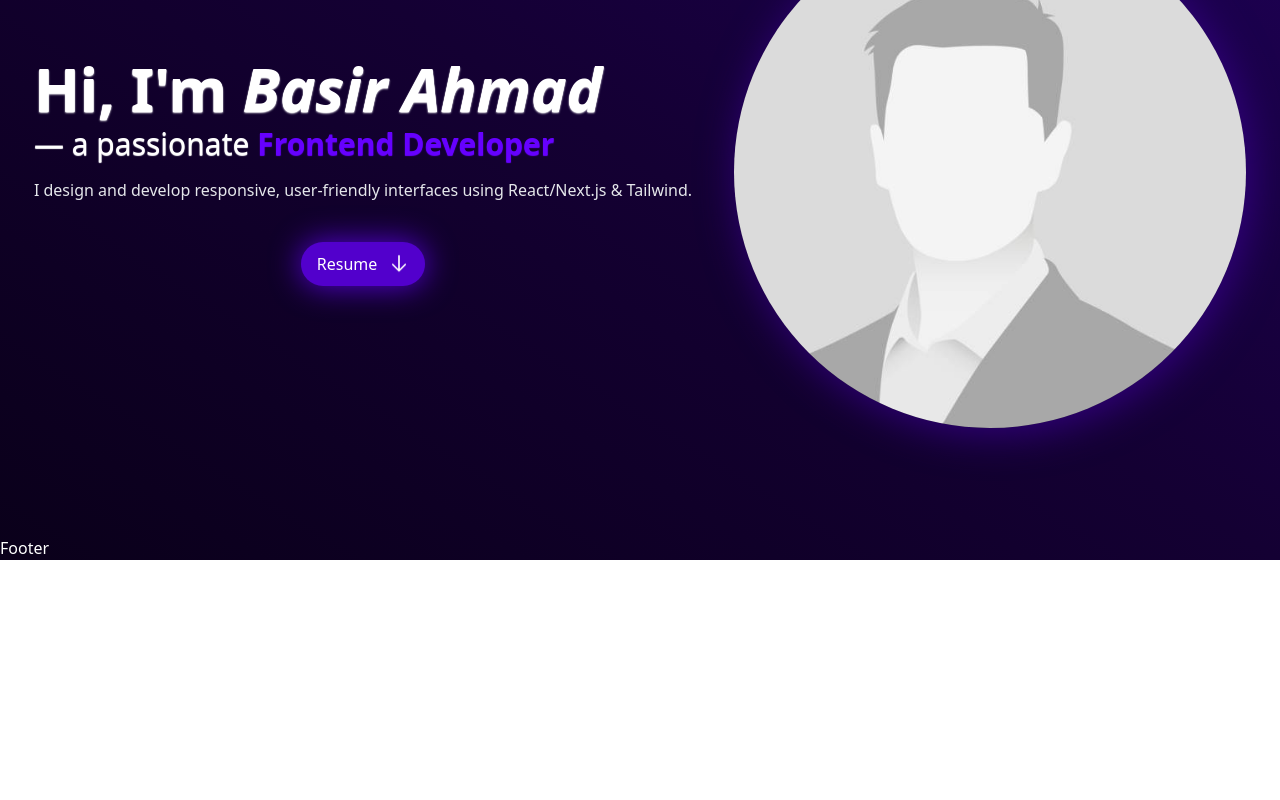
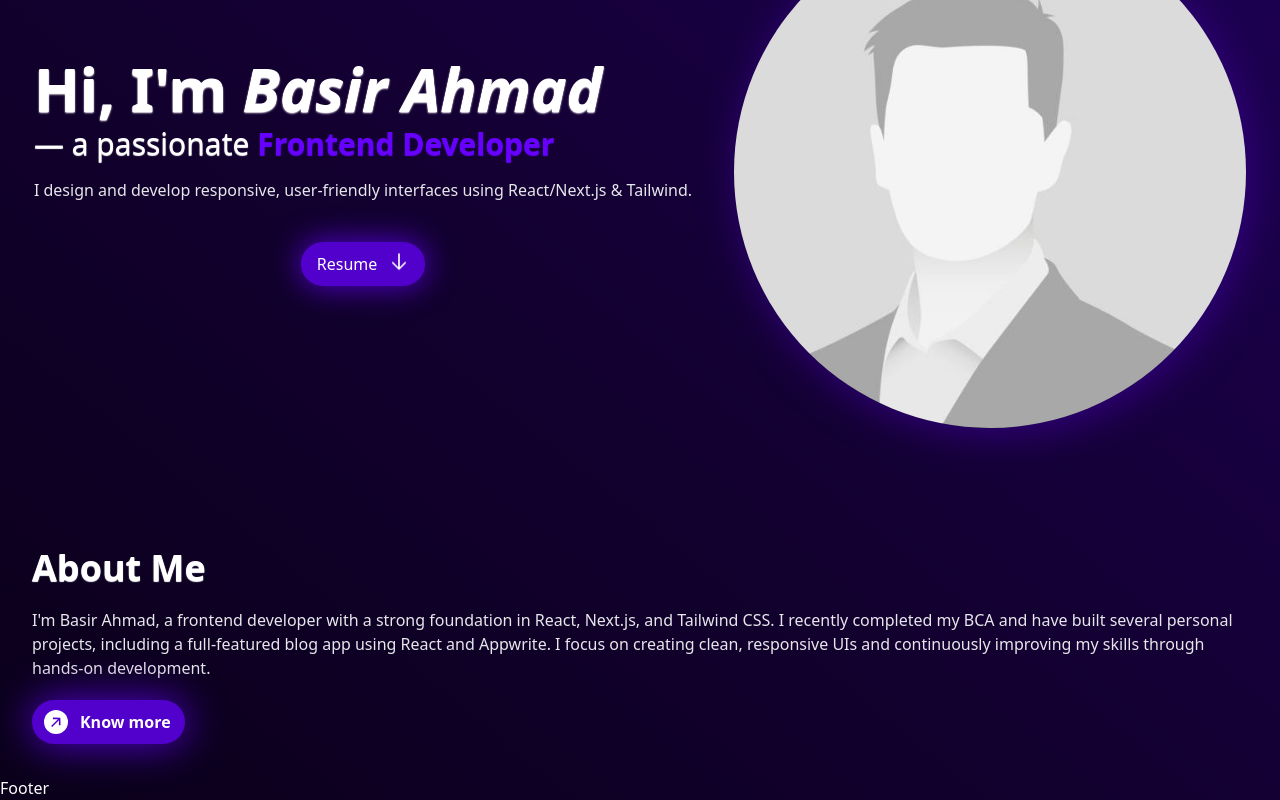
Before and after one commit to thebeliever1812/personal-portfolio, a Next.js app: page / in a window 1280 px wide. Shown: the part 240-1040 px from the top of the page. Before the commit the page ends 800 px from the top, so only its background shows below. Built offline with nearby package versions, Linux system fonts and the light colour scheme.

Commit message:
CTA button , created different home page section folder in which im creating sections for homepage, Hero section and about me section completed

```diff
--- /dev/null
+++ b/app/components/CTAButton.tsx
@@ -0,0 +1,49 @@
+import Link from 'next/link'
+import React from 'react'
+
+interface Props {
+    path: string
+    children: React.ReactNode
+}
+
+const CTAButton: React.FC<Props> = ({ path, children }) => {
+    return (
+        <Link href={path}>
+            <button className="relative inline-flex items-center gap-3 font-semibold text-white whitespace-nowrap rounded-full pr-3.5 pl-3 py-2.5 bg-[#5200cc] hover:bg-black transition-colors duration-300 overflow-hidden group shadow-[0_0_40px_1px_#5200cc] active:bg-black">
+                {/* Icon wrapper */}
+                <span className="relative w-6 h-6 grid place-items-center flex-shrink-0 rounded-full bg-white text-[#5200cc] transition-colors duration-300 group-hover:text-black overflow-hidden group-active:text-black">
+                    {/* Main icon */}
+                    <svg
+                        viewBox="0 0 14 15"
+                        fill="none"
+                        xmlns="http://www.w3.org/2000/svg"
+                        className="absolute transition-transform duration-300 group-hover:translate-x-[150%] group-hover:-translate-y-[150%]"
+                        width="10"
+                    >
+                        <path
+                            d="M13.376 11.552l-.264-10.44-10.44-.24.024 2.28 6.96-.048L.2 12.56l1.488 1.488 9.432-9.432-.048 6.912 2.304.024z"
+                            fill="currentColor"
+                        />
+                    </svg>
+
+                    {/* Copy icon */}
+                    <svg
+                        viewBox="0 0 14 15"
+                        fill="none"
+                        xmlns="http://www.w3.org/2000/svg"
+                        className="absolute translate-x-[-150%] translate-y-[150%] transition-transform duration-300 delay-100 group-hover:translate-x-0 group-hover:translate-y-0 "
+                        width="10"
+                    >
+                        <path
+                            d="M13.376 11.552l-.264-10.44-10.44-.24.024 2.28 6.96-.048L.2 12.56l1.488 1.488 9.432-9.432-.048 6.912 2.304.024z"
+                            fill="currentColor"
+                        />
+                    </svg>
+                </span>
+                {children}
+            </button>
+        </Link>
+    )
+}
+
+export default CTAButton
--- /dev/null
+++ b/app/components/HomePageSections/AboutMeSection.tsx
@@ -0,0 +1,17 @@
+import React from 'react'
+import {CTAButton} from '../index'
+
+const AboutMeSection: React.FC = () => {
+    return (
+        <section className='about-me-section w-full space-y-5'>
+            <h1 className='text-3xl lg:text-4xl font-semibold text-shadow-xs text-shadow-current'>About Me</h1>
+            <p className='text-gray-200'>I&apos;m Basir Ahmad, a frontend developer with a strong foundation in React, Next.js, and Tailwind CSS. I recently completed my BCA and have built several personal projects, including a full-featured blog app using React and Appwrite. I focus on creating clean, responsive UIs and continuously improving my skills through hands-on development.</p>
+
+            <CTAButton path="/about">
+                Know more
+            </CTAButton>
+        </section>
+    )
+}
+
+export default AboutMeSection
--- a/app/components/HomePageSections/index.ts
+++ b/app/components/HomePageSections/index.ts
@@ -1,2 +1,4 @@
 import HeroSection from "./HeroSection";
-export { HeroSection };
+import AboutMeSection from "./AboutMeSection";
+
+export { HeroSection, AboutMeSection };
--- a/app/components/index.ts
+++ b/app/components/index.ts
@@ -1,3 +1,4 @@
 import ResumeButton from "./ResumeButton";
+import CTAButton from "./CTAButton";
 
-export { ResumeButton};
+export { ResumeButton, CTAButton};
--- a/app/page.tsx
+++ b/app/page.tsx
@@ -1,4 +1,4 @@
-import { HeroSection } from "./components/HomePageSections";
+import { HeroSection, AboutMeSection } from "./components/HomePageSections";
 
 export const metadata = {
   title: 'Home | Basir Ahmad',
@@ -8,8 +8,9 @@ export const metadata = {
 
 export default function Home() {
   return (
-    <div className="w-full p-4 md:p-8">
+    <div className="w-full p-4 md:p-8 space-y-15">
       <HeroSection />
+      <AboutMeSection />
     </div>
   );
 }
```
